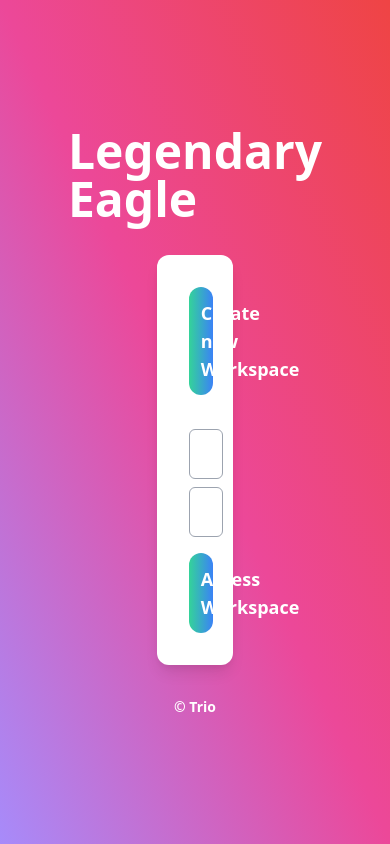
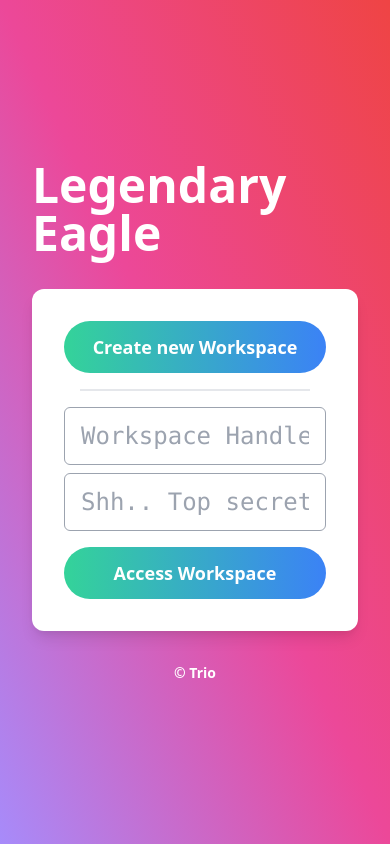
Before and after one commit to tanayvk/legendary-eagle, a React (Create React App) app: page / in a window 390 px wide. Built offline with nearby package versions, Linux system fonts and the light colour scheme.

Commit message:
Improve text styling. Make Home responsive.

```diff
--- a/src/components/CreateWorkspace.js
+++ b/src/components/CreateWorkspace.js
@@ -15,8 +15,8 @@ function CreateForm(props) {
   }
 
   return (
-    <div class="mb-4 mt-4 ">
-      <form class="space-y-2 ">
+    <div className="mb-4 mt-4 ">
+      <form className="space-y-2 font-mono text-2xl ">
         <input
           type="text"
           placeholder="Workspace Handle"
--- a/src/components/Home.js
+++ b/src/components/Home.js
@@ -3,12 +3,12 @@ import CreateWorkspace from "./CreateWorkspace.js";
 function Home() {
   return (
     <div class="h-screen overflow-hidden flex items-center justify-center">
-      <div className="p-20 h-screen w-screen flex flex-col-reverse md:flex-row items-center justify-center bg-gradient-to-tr from-purple-400 via-pink-500 to-red-500">
+      <div className="py-20 px-8 md:px-10 lg:px-16 xl:px-20 h-screen w-screen flex flex-col-reverse md:flex-row items-center justify-center bg-gradient-to-tr from-purple-400 via-pink-500 to-red-500">
         <div className="space-y-8 container mx-auto flex flex-col items-center">
           <div>
             <h1 className="text-5xl text-white font-bold">Legendary Eagle</h1>
           </div>
-          <div className="shadow-lg w-1/3 p-8 flex flex-col bg-white rounded-xl">
+          <div className="shadow-lg xl:w-1/3 w-full p-8 flex flex-col bg-white rounded-xl">
             <CreateWorkspace />
           </div>
           <p className="text-center text-sm my-4">
```
Also changed, not shown: 1 other file (tests, documents, lock files or other folders).
